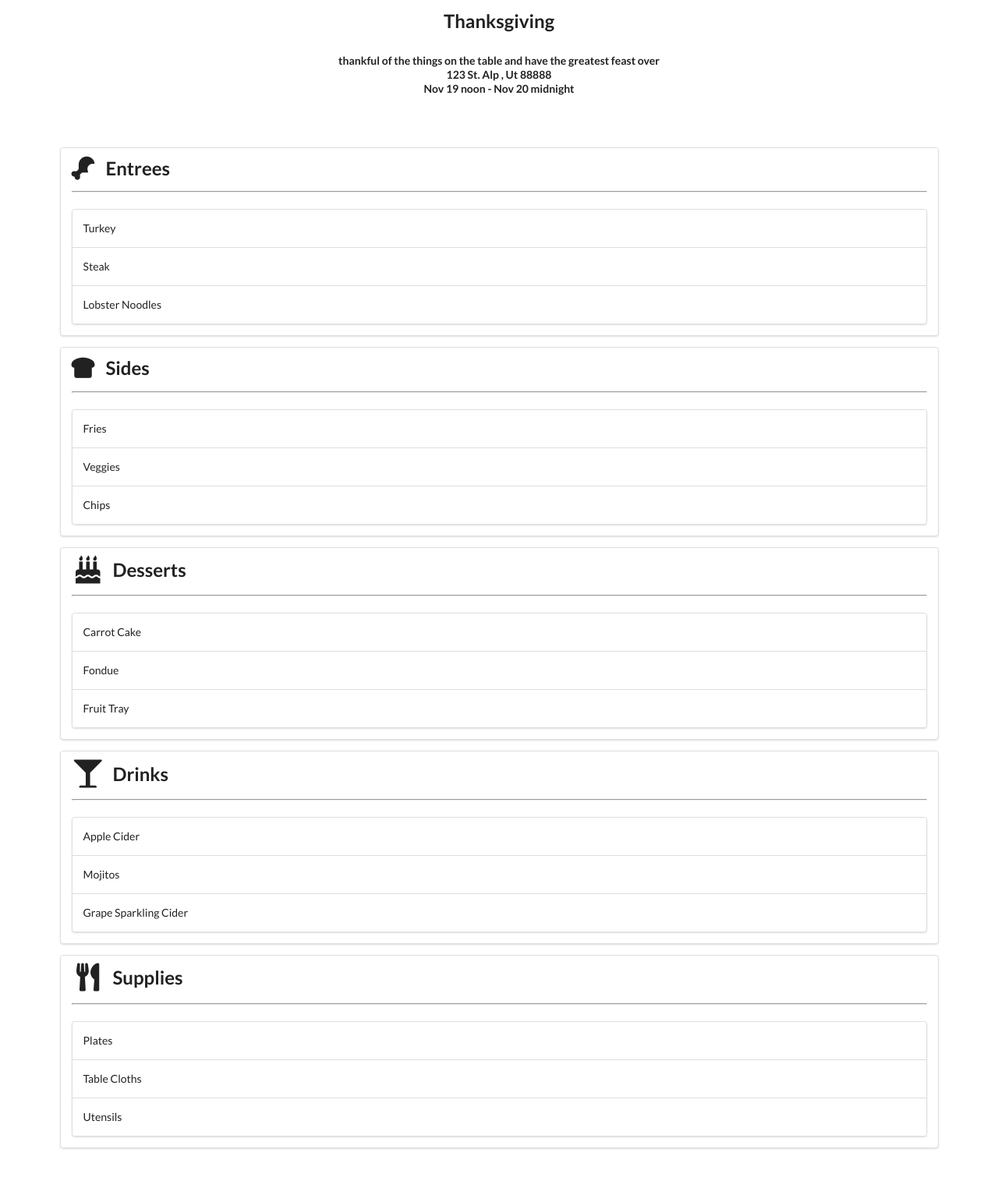
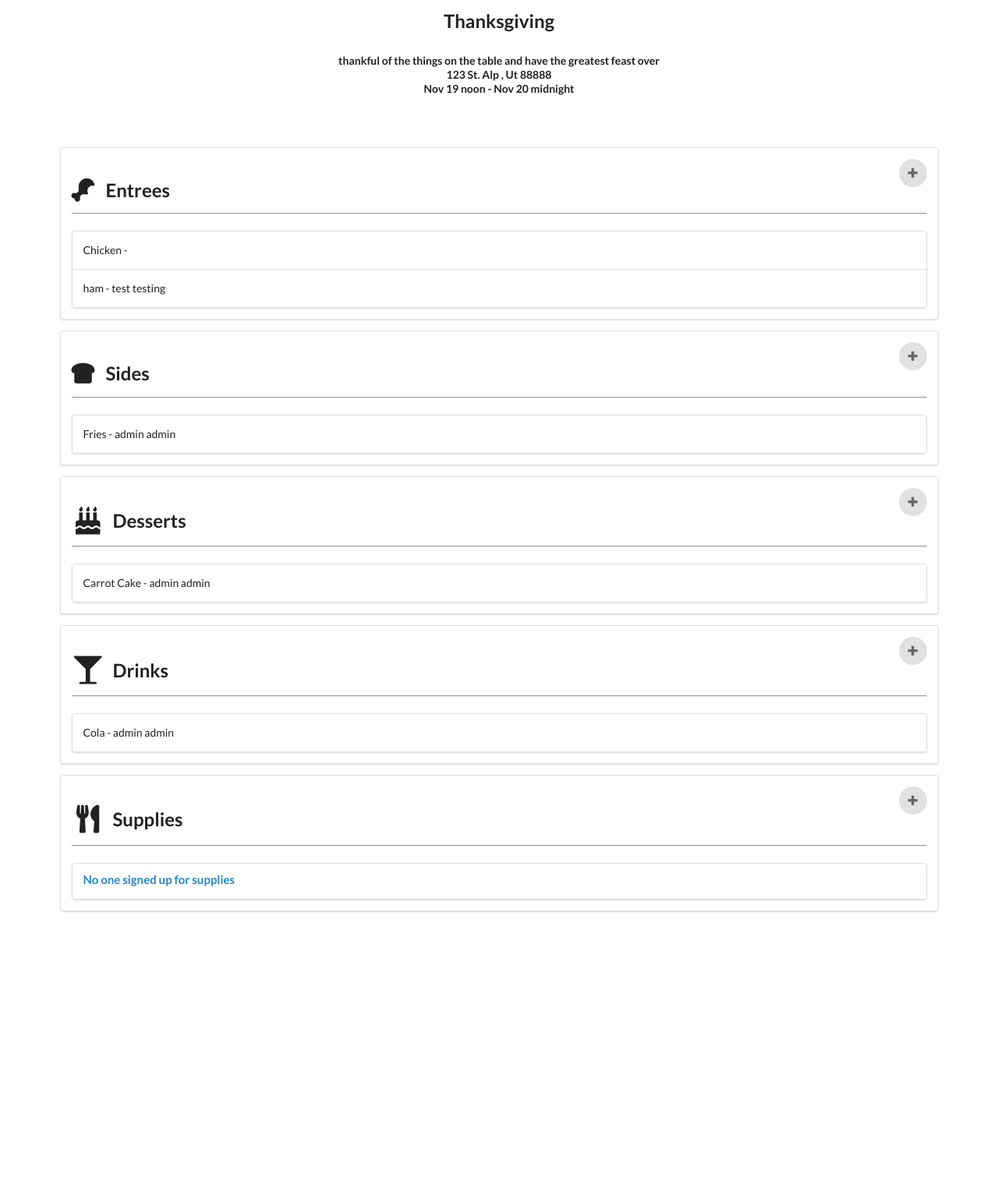
Before and after one commit to henry-doan/django-potluck-planner, a Django app: page /events/2 in a window 1280 px wide. Shown: the part 375-1908 px from the top of the page at 78% size. After the commit the page ends 1545 px from the top, so only its background shows below. Run offline with Django 3.2, Linux system fonts and the light colour scheme; data comes from the database, SQL or seed files in the repository; both versions use the stored data as it was after the commit; some libraries are stand-ins or nearby versions.

Commit message:
add item by category working

```diff
--- a/potluck/planner/models.py
+++ b/potluck/planner/models.py
@@ -36,4 +36,4 @@
   userId = models.IntegerField()
   image = models.ImageField(upload_to='pictures', default='pictures/noimg.jpg')
   event = models.ForeignKey(Event, on_delete=models.CASCADE)
-  created_by= models.CharField(max_length=100, default='admin@admin.com')
+  created_by = models.CharField(max_length=100, default='admin@admin.com')
--- a/potluck/planner/templates/planner/eventdetails.html
+++ b/potluck/planner/templates/planner/eventdetails.html
@@ -32,6 +32,9 @@
     <br />
     <div class="ui segments">
       <div class="ui segment">
+        <a class="circular ui icon button right floated" href="{% url 'add_entree' event.id %}">
+          <i class="icon plus"></i>
+        </a>
         <h2 class="ui header">
           <i class="fas fa-drumstick-bite fa-lg"></i>
           <div class="content">
@@ -41,19 +44,26 @@
         <hr />
       </div>
       <div class="ui segments">
+        {% if entrees.count == 0 %}
           <div class="ui segment">
-          <p>Turkey</p>
+            <h4 class="ui blue header">
+              No one signed up for entrees
+            </h4>
           </div>
+        {% else %}
+          {% for entree in entrees %}
             <div class="ui segment">
-          <p>Steak</p>
+              <p>{{ entree.name }} - {{ entree.created_by }}</p>
             </div>
-        <div class="ui segment">
-          <p>Lobster Noodles</p>
-        </div>
+          {% endfor %}
+        {% endif %}
       </div>
     </div>
     <div class="ui segments">
       <div class="ui segment">
+        <a class="circular ui icon button right floated" href="{% url 'add_side' event.id %}">
+          <i class="icon plus"></i>
+        </a>
         <h2 class="ui header">
           <i class="fas fa-bread-slice fa-lg"></i>
           <div class="content">
@@ -63,19 +73,26 @@
         <hr />
       </div>
       <div class="ui segments">
+        {% if sides.count == 0 %}
           <div class="ui segment">
-          <p>Fries</p>
+            <h4 class="ui blue header">
+              No one signed up for sides
+            </h4>
           </div>
+        {% else %}
+          {% for side in sides %}
             <div class="ui segment">
-          <p>Veggies</p>
+              <p>{{ side.name }} - {{ side.created_by }}</p>
             </div>
-        <div class="ui segment">
-          <p>Chips</p>
-        </div>
+          {% endfor %}
+        {% endif %}
       </div>
     </div>
     <div class="ui segments">
       <div class="ui segment">
+        <a class="circular ui icon button right floated" href="{% url 'add_dessert' event.id %}">
+          <i class="icon plus"></i>
+        </a>
         <h2 class="ui header">
           <i class="birthday cake icon"></i>
           <div class="content">
@@ -85,19 +102,26 @@
         <hr />
       </div>
       <div class="ui segments">
+        {% if desserts.count == 0 %}
           <div class="ui segment">
-          <p>Carrot Cake</p>
+            <h4 class="ui blue header">
+              No one signed up for desserts
+            </h4>
           </div>
+        {% else %}
+          {% for dessert in desserts %}
             <div class="ui segment">
-          <p>Fondue</p>
+              <p>{{ dessert.name }} - {{ dessert.created_by }}</p>
             </div>
-        <div class="ui segment">
-          <p>Fruit Tray</p>
-        </div>
+          {% endfor %}
+        {% endif %}
       </div>
     </div>
     <div class="ui segments">
       <div class="ui segment">
+        <a class="circular ui icon button right floated" href="{% url 'add_drink' event.id %}">
+          <i class="icon plus"></i>
+        </a>
         <h2 class="ui header">
           <i class="glass martini icon"></i>
           <div class="content">
@@ -107,19 +131,26 @@
         <hr />
       </div>
       <div class="ui segments">
+        {% if drinks.count == 0 %}
           <div class="ui segment">
-          <p>Apple Cider</p>
+            <h4 class="ui blue header">
+              No one signed up for drinks
+            </h4>
           </div>
+        {% else %}
+          {% for drink in drinks %}
             <div class="ui segment">
-          <p>Mojitos</p>
+              <p>{{ drink.name }} - {{ drink.created_by }}</p>
             </div>
-        <div class="ui segment">
-          <p>Grape Sparkling Cider</p>
-        </div>
+          {% endfor %}
+        {% endif %}
       </div>
     </div>
     <div class="ui segments">
       <div class="ui segment">
+        <a class="circular ui icon button right floated" href="{% url 'add_supplie' event.id %}">
+          <i class="icon plus"></i>
+        </a>
         <h2 class="ui header">
           <i class="utensils icon"></i>
           <div class="content">
@@ -129,15 +160,19 @@
         <hr />
       </div>
       <div class="ui segments">
+        {% if supplies.count == 0 %}
           <div class="ui segment">
-          <p>Plates</p>
+            <h4 class="ui blue header">
+              No one signed up for supplies
+            </h4>
           </div>
+        {% else %}
+          {% for supplie in supplies %}
             <div class="ui segment">
-          <p>Table Cloths</p>
+              <p>{{ supplie.name }} - {{ supplie.created_by }}</p>
             </div>
-        <div class="ui segment">
-          <p>Utensils</p>
-        </div>
+          {% endfor %}
+        {% endif %}
       </div>
     </div>
   </div>
--- a/potluck/planner/views.py
+++ b/potluck/planner/views.py
@@ -42,10 +42,21 @@
 def event_details(request, pk):
   event = Event.objects.get(pk=pk)
   items = Item.objects.all()
+  # not showing item belonging to the event yet
+  entrees = Item.objects.filter(category = 'Entree')
+  sides = Item.objects.filter(category = 'Side')
+  desserts = Item.objects.filter(category = 'Dessert')
+  drinks = Item.objects.filter(category = 'Drink')
+  supplies = Item.objects.filter(category = 'Supplie')
 
   context = {
     'event': event,
-    'items': items
+    'items': items,
+    'entrees': entrees,
+    'sides': sides,
+    'desserts': desserts,
+    'drinks': drinks,
+    'supplies': supplies,
   }
 
   return render(request, 'planner/eventdetails.html', context)
@@ -103,3 +114,73 @@
     form.save()
     return redirect('contacts')
   return render(request, 'planner/updatecontact.html', { 'form': form, 'contact': contact } )
+
+def add_entree(request, pk):
+  event = Event.objects.get(pk=pk)
+
+  if request.method == 'POST':
+    name = request.POST.get('name', '')
+    category = 'Entree'
+    userId = request.user.id
+    created_by = request.user.first_name + " " + request.user.last_name
+    item = Item(name=name, category=category, event=event, userId=userId, created_by=created_by)
+
+    item.save()
+    return redirect('event_details', pk=pk)
+  return render(request, 'planner/addItem.html')
+
+def add_side(request, pk):
+  event = Event.objects.get(pk=pk)
+
+  if request.method == 'POST':
+    name = request.POST.get('name', '')
+    category = 'Side'
+    userId = request.user.id
+    created_by = request.user.first_name + " " + request.user.last_name
+    item = Item(name=name, category=category, event=event, userId=userId, created_by=created_by)
+
+    item.save()
+    return redirect('event_details', pk=pk)
+  return render(request, 'planner/addItem.html')
+
+def add_dessert(request, pk):
+  event = Event.objects.get(pk=pk)
+
+  if request.method == 'POST':
+    name = request.POST.get('name', '')
+    category = 'Dessert'
+    userId = request.user.id
+    created_by = request.user.first_name + " " + request.user.last_name
+    item = Item(name=name, category=category, event=event, userId=userId, created_by=created_by)
+
+    item.save()
+    return redirect('event_details', pk=pk)
+  return render(request, 'planner/addItem.html')
+
+def add_drink(request, pk):
+  event = Event.objects.get(pk=pk)
+
+  if request.method == 'POST':
+    name = request.POST.get('name', '')
+    category = 'Drink'
+    userId = request.user.id
+    created_by = request.user.first_name + " " + request.user.last_name
+    item = Item(name=name, category=category, event=event, userId=userId, created_by=created_by)
+
+    item.save()
+    return redirect('event_details', pk=pk)
+  return render(request, 'planner/addItem.html')
+
+def add_supplie(request, pk):
+  event = Event.objects.get(pk=pk)
+
+  if request.method == 'POST':
+    name = request.POST.get('name', '')
+    category = 'Supplie'
+    userId = request.user.id
+    created_by = request.user.first_name + " " + request.user.last_name
+    item = Item(name=name, category=category, event=event, userId=userId, created_by=created_by)
+
+    item.save()
+    return redirect('event_details', pk=pk)
+  return render(request, 'planner/addItem.html')
--- a/potluck/potluck/urls.py
+++ b/potluck/potluck/urls.py
@@ -33,6 +33,11 @@
     path('events/<int:pk>', views.event_details, name="event_details"),
     path('events/<int:id>/delete/', views.delete_event, name="delete_event"),
     path('events/<int:id>/update/', views.update_event, name="update_event"),
+    path('events/<int:pk>/addEntree', views.add_entree, name="add_entree"),
+    path('events/<int:pk>/addSide', views.add_side, name="add_side"),
+    path('events/<int:pk>/addDessert', views.add_dessert, name="add_dessert"),
+    path('events/<int:pk>/addDrink', views.add_drink, name="add_drink"),
+    path('events/<int:pk>/addSupplie', views.add_side, name="add_supplie"),
     path('register/', user_views.register, name='register'),
     path('login/', authentication_views.LoginView.as_view(template_name='users/login.html'), name='login'),
     path('logout/', authentication_views.LogoutView.as_view(template_name='users/logout.html'), name='logout'),
```
Also changed, not shown: potluck/planner/templates/planner/addItem.html (added, +29 -0 lines), potluck/db.sqlite3. Lines whose indentation alone changed are shown as unchanged.
